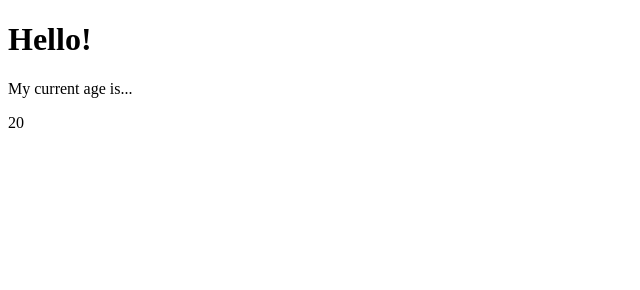
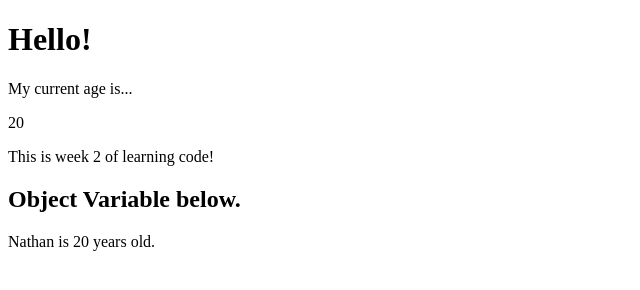
Before and after one commit to Ncosgrove1/2351_Proj2_NC, a plain HTML site: page index.html in a window 1280 px wide. Shown: the whole page, without its empty margins (0-640 px from the left). Drawn offline with Linux system fonts and the light colour scheme.

Commit message:
Added Object Variable

```diff
--- a/index.html
+++ b/index.html
@@ -15,6 +15,23 @@
         document.getElementById("changes").innerHTML = 10 + 10;
         </script>
 
+<p>This is week 2 of learning code!</p>
+
+<h2>Object Variable below.</h2>
+
+<p id = "upgrade"></p>
+<script>
+    const person = {
+      firstName : "Nathan",
+      lastName  : "Cosgrove",
+      age       : 20,
+      eyeColor  : "Dark Brown"
+    };
+
+    document.getElementById("upgrade").innerHTML =
+    person.firstName + " is " + person.age + " years old.";
+    </script>
+
     <script src="./app.js"></script>
 </body>
 </html>
```
